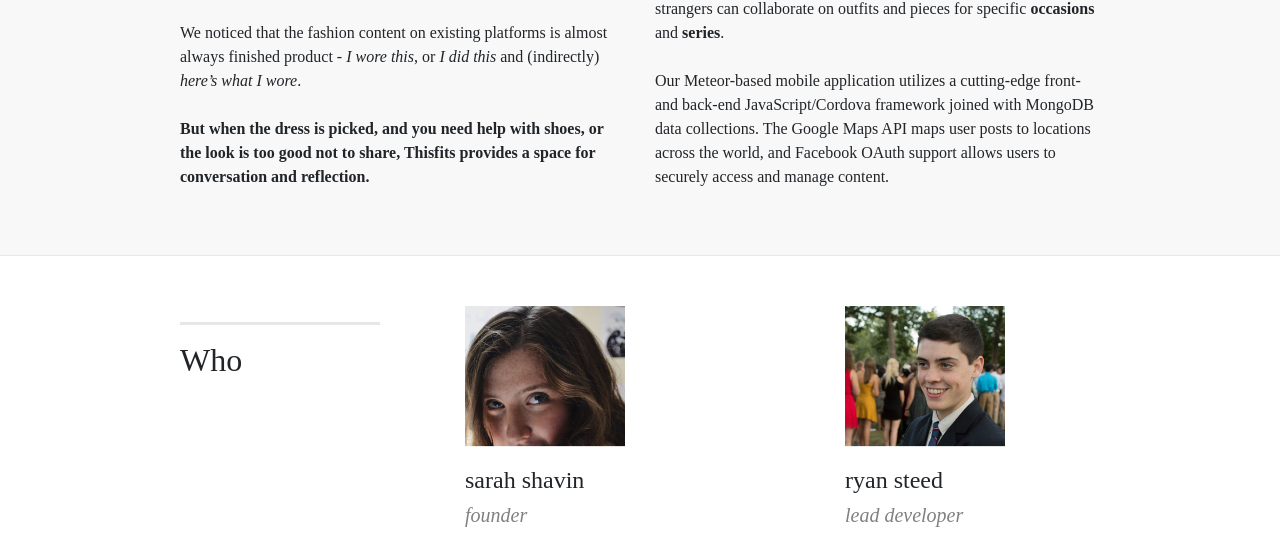
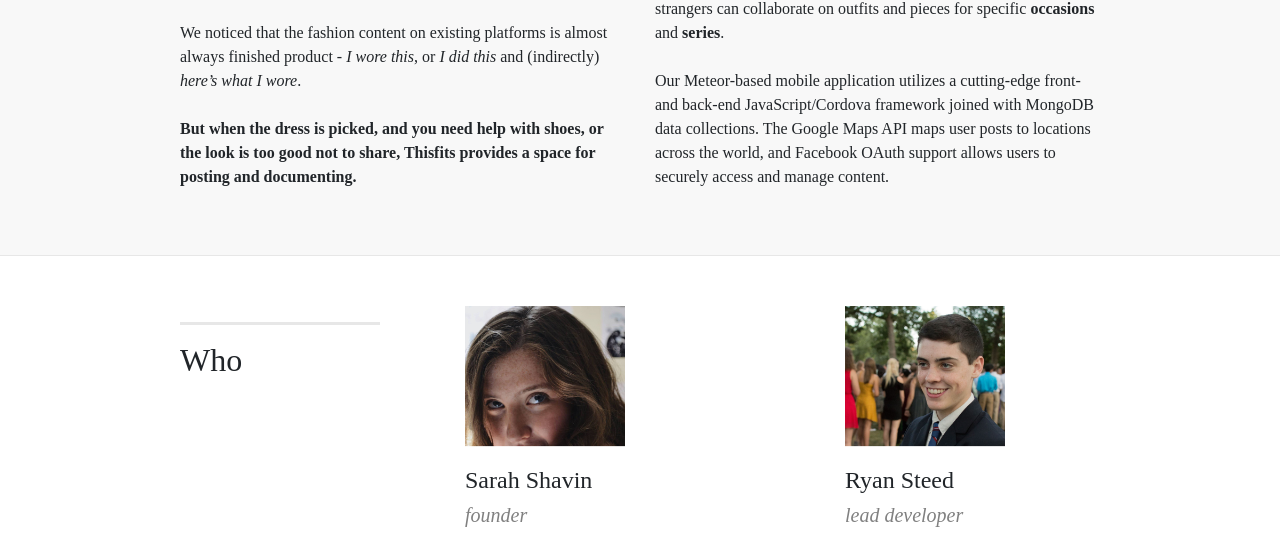
Before and after one commit to sarahshavin/sarahshavin.github.io, a website: page index.html in a window 1280 px wide. Shown: the part 1000-1545 px from the top of the page. Drawn offline with Linux system fonts and the light colour scheme; a script that the page names is missing.

Commit message:
capitalizing some stuff

```diff
--- a/index.html
+++ b/index.html
@@ -102,7 +102,7 @@
               <i>I wore this</i>, or <i>I did this</i> and (indirectly) <i>here’s what I wore</i>.
               <br><br>
               <b>But when the dress is picked, and you
-              need help with shoes, or the look is too good not to share, Thisfits provides a space for conversation and reflection.</b></br>
+              need help with shoes, or the look is too good not to share, Thisfits provides a space for posting and documenting.</b></br>
             </p>
           </div>
           <div class="col-lg-5 mr-auto">
@@ -149,7 +149,7 @@
           <div class="col-md-4 auto">
             <hr class="section-heading-spacer no-show">
             <!-- <div class="clearfix"></div> -->
-            <h4 class="section-heading">sarah shavin</h2>
+            <h4 class="section-heading">Sarah Shavin</h2>
             <h5 class="section-heading minor"><i>founder</i></h5>
             <p>I was getting dressed for an event and had no idea what to wear. The lines between business professional to business casual to startup attire are blurring; you could wear a suit, the t-shirt of your company or an elaborate mixed pattern ensemble, and it most cases look equally professional.</p>
 
@@ -160,7 +160,7 @@
           <div class="col-md-4 auto">
             <hr class="section-heading-spacer no-show">
             <!-- <div class="clearfix"></div> -->
-            <h4 class="section-heading">ryan steed</h4>
+            <h4 class="section-heading">Ryan Steed</h4>
             <h5 class="section-heading minor"><i>lead developer</i></h5>
             <p>I'm studying computer science and behavioral economics to explore how technology can enhance the human<br> identity - we have the ability to explore interaction through the pieces we choose by day and occasion. </p><br>
 
```
Also changed, not shown: 7 other files.
